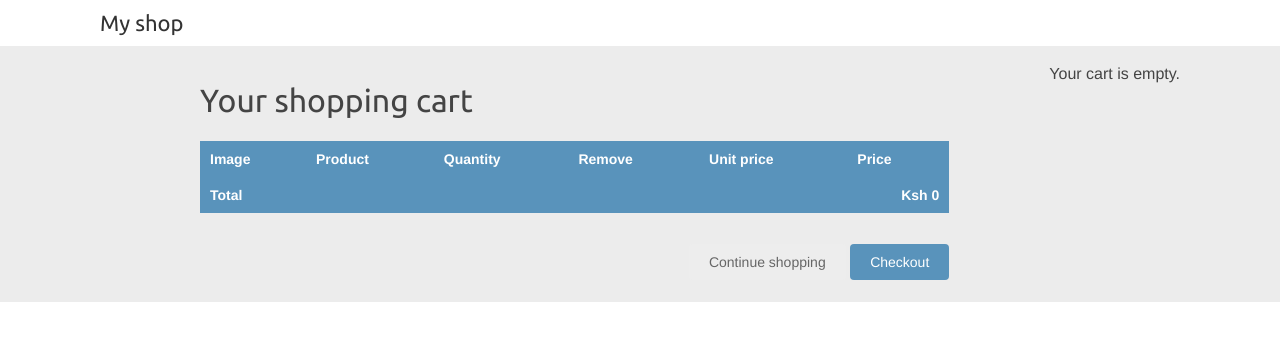
After one commit to Alv1nOt/bakers_wetu, a Django app: page /cart/ in a window 1280 px wide. The commit adds this page. Shown: the top 341 px of the page. Run offline with Django 4.2, Linux system fonts and the light colour scheme.

Commit message:
context processor for cart

```diff
--- a/myshopbakery/cart/cart.py
+++ b/myshopbakery/cart/cart.py
@@ -13,7 +13,7 @@ class Cart:
         if not cart:
             # save empty cart in session
             cart = self.session[settings.CART_SESSION_ID] = {}
-            self.cart = cart
+        self.cart = cart
 
 
     def add(self, product, quantity=1, override_quantity=False):
--- /dev/null
+++ b/myshopbakery/cart/context_processors.py
@@ -0,0 +1,5 @@
+from .cart import Cart
+
+
+def cart(request):
+    return {'cart' : Cart(request)}
--- /dev/null
+++ b/myshopbakery/cart/templates/cart/detail.html
@@ -0,0 +1,57 @@
+{% extends "shopbakery/base.html" %}
+{% load static %}
+
+{% block title %}
+    Your shopping cart
+{% endblock %}
+
+{% block content %}
+    <h1>Your shopping cart</h1>
+    <table class="cart">
+	<thead>
+	    <tr>
+		<th>Image</th>
+		<th>Product</th>
+		<th>Quantity</th>
+		<th>Remove</th>
+		<th>Unit price</th>
+		<th>Price</th>
+	    </tr>
+	</thead>
+	<tbody>
+	    {% for item in cart %}
+		{% with product=item.product %}
+		    <tr>
+			<td>
+			    <a href="{{ product.get_absolute_url }}">
+				<img src="{% if product.image %}{{ product.image.url }}
+				{% else %}{% static "img/no_image.png" %}{% endif %}">
+			    </a>
+			</td>
+			    <td>{{ product.name }}</td>
+			    <td>{{ item.quantity }}</td>
+			    <td>
+				<form action="{% url "cart:cart_remove" product.id %}"
+method="post">
+				    <input type="submit" value="Remove">
+				    {% csrf_token %}
+				</form>
+			    </td>
+			    <td class="num">Ksh {{ item.price }}</td>
+			    <td class="num">Ksh {{ item.total_price }}</td>
+			    </tr>
+			{% endwith %}
+		    {% endfor %}
+		    <tr class="total">
+		    <td>Total</td>
+		    <td colspan="4"></td>
+		    <td class="num">Ksh {{ cart.get_total_price }}</td>
+		</tr>
+	    </tbody>
+	</table>
+	<p class="text-right">
+	    <a href="{% url "shopbakery:product_list" %}" class="button
+	    light">Continue shopping</a>
+	    <a href="#" class="button">Checkout</a>
+	</p>
+{% endblock %}
--- a/myshopbakery/myshopbakery/settings.py
+++ b/myshopbakery/myshopbakery/settings.py
@@ -64,6 +64,7 @@ TEMPLATES = [
                 'django.template.context_processors.request',
                 'django.contrib.auth.context_processors.auth',
                 'django.contrib.messages.context_processors.messages',
+                'cart.context_processors.cart',
             ],
         },
     },
--- a/myshopbakery/shopbakery/templates/shopbakery/base.html
+++ b/myshopbakery/shopbakery/templates/shopbakery/base.html
@@ -12,9 +12,18 @@
 	</div>
 	<div id="subheader">
 	    <div class="cart">
-		Your cart is empty.
+		{% with total_items=cart|length %}
+		    {% if total_items > 0 %}
+			Your cart:
+			<a href="{% url "cart:cart_detail" %}">
+			    {{ total_items }} item{{ total_items|pluralize }},
+			    Ksh {{ cart.get_total_price }}
+			</a>
+		    {% else %}
+		        Your cart is empty.
+    		    {% endif %}
+	        {% endwith %}
 	    </div>
-	</div>
 	<div id="content">
 	    {% block content %}
 	    {% endblock %}
--- a/myshopbakery/shopbakery/views.py
+++ b/myshopbakery/shopbakery/views.py
@@ -1,5 +1,6 @@
 from django.shortcuts import render, get_object_or_404
 from .models import Category, Product
+from cart.forms import CartAddProductForm
 
 # Create your views here.
 
@@ -26,6 +27,8 @@ def product_detail(request, id, slug):
             id=id,
             slug=slug,
             available=True)
+    cart_product_form = CartAddProductForm()
     return render(request,
             'shopbakery/product/detail.html',
-            {'product': product})
+            {'product': product,
+                'cart_product_form' : cart_product_form})
```
Also changed, not shown: myshopbakery/shopbakery/templates/shopbakery/product/detail.html (+6 -1 lines), 2 other files.
